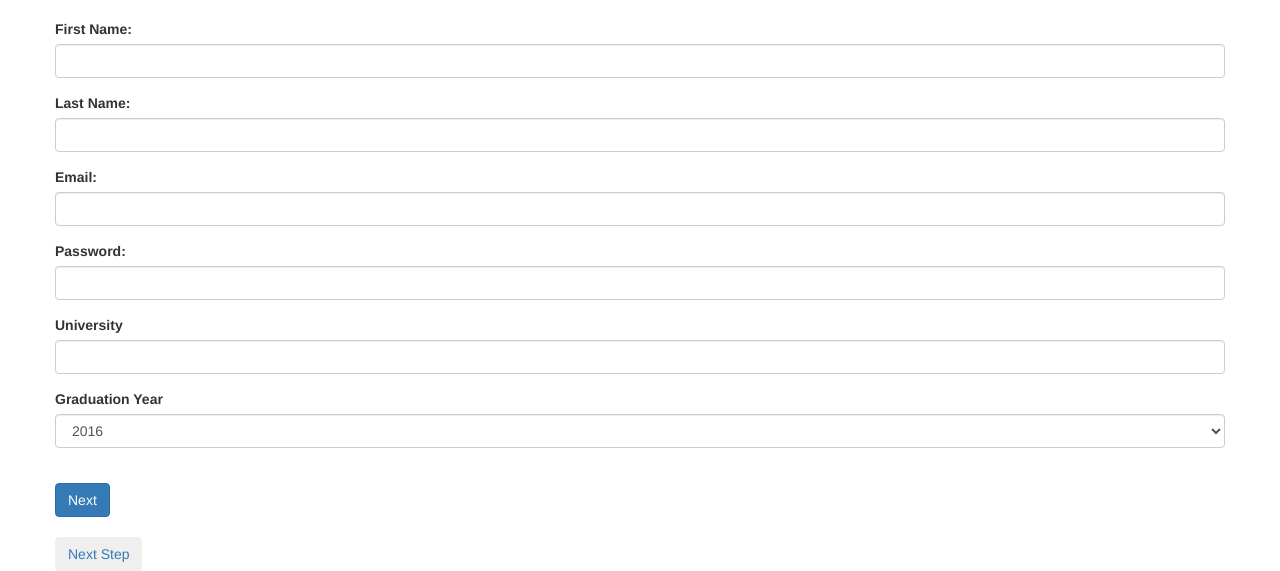
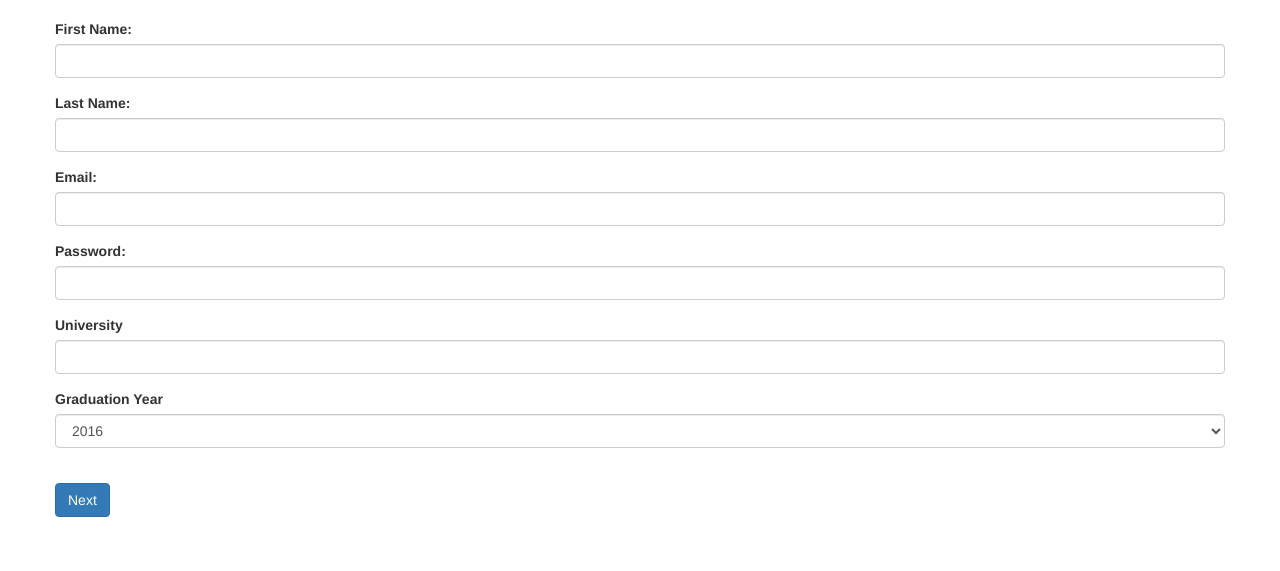
Before and after one commit to NaichuanZhang/Roundtable, a Flask app: page /register in a window 1280 px wide. Shown: the part 310-881 px from the top of the page. After the commit the page ends 827 px from the top, so only its background shows below. Run offline with Flask 2, Linux system fonts and the light colour scheme; data that the repository does not hold is empty; some libraries are stand-ins or nearby versions.

```diff
--- a/templates/register.html
+++ b/templates/register.html
@@ -89,8 +89,6 @@
    <button type="submit" class="btn btn-primary">Next</button>
    </form>
    <br>
-   <button class="btn btn-alert"><a href="/register_skills">Next Step</a></button>
-   <br>
 </div>
 </div>
   </body>
```
